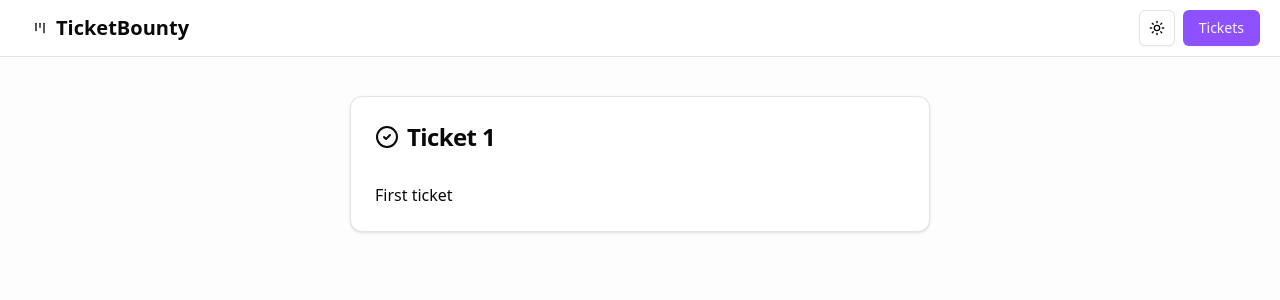
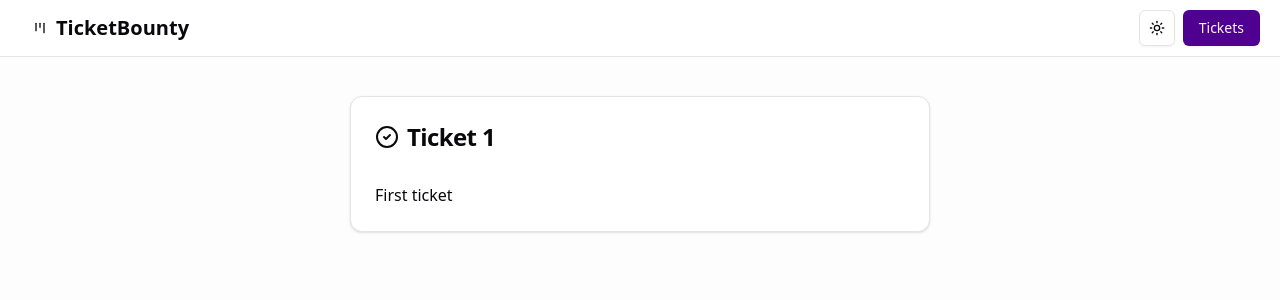
Before and after one commit to SoftDevLiz/the-road-to-next--basic--app, a Next.js app: page /tickets/1 in a window 1280 px wide. Shown: the top 300 px of the page. Built offline with nearby package versions, Linux system fonts and the light colour scheme.

Commit message:
Create queries folder and simulate ticket data fetching

```diff
--- a/src/app/globals.css
+++ b/src/app/globals.css
@@ -65,8 +65,8 @@
   --card-foreground: oklch(0.141 0.005 285.823);
   --popover: oklch(1 0 0);
   --popover-foreground: oklch(0.141 0.005 285.823);
-  --primary: oklch(0.606 0.25 292.717);
-  --primary-foreground: oklch(0.969 0.016 293.756);
+  --primary: oklch(0.35 0.2 300);
+  --primary-foreground: oklch(0.98 0.01 300);
   --secondary: oklch(0.967 0.001 286.375);
   --secondary-foreground: oklch(0.21 0.006 285.885);
   --muted: oklch(0.967 0.001 286.375);
@@ -99,8 +99,8 @@
   --card-foreground: oklch(0.985 0 0);
   --popover: oklch(0.21 0.006 285.885);
   --popover-foreground: oklch(0.985 0 0);
-  --primary: oklch(0.541 0.281 293.009);
-  --primary-foreground: oklch(0.969 0.016 293.756);
+  --primary: oklch(0.35 0.2 300);
+  --primary-foreground: oklch(0.98 0.01 300);
   --secondary: oklch(0.274 0.006 286.033);
   --secondary-foreground: oklch(0.985 0 0);
   --muted: oklch(0.274 0.006 286.033);
@@ -126,15 +126,6 @@
   --sidebar-ring: oklch(0.541 0.281 293.009);
 }
 
-
-
-
-
-
-
-
-
-
 @layer base {
   * {
     @apply border-border outline-ring/50;
@@ -143,3 +134,41 @@
     @apply bg-background text-foreground;
   }
 }
+
+.theme-custom {
+  /* Name: custom color palette
+     Author: Ilias Ism
+     URL: https://gradient.page */
+
+  /* CSS: .bg-gradient { background: var(--gradient) } */
+  --gradient: linear-gradient(to top left,#E6DADA,#274046);
+
+  --background: 0 12.35% 7.04%;
+  --foreground: 0 1.9% 99.4%;
+
+  --muted: 0 9.5% 26.4%;
+  --muted-foreground: 0 1.9% 58.8%;
+
+  --popover: 0 61.2% 11.44%;
+  --popover-foreground: 0 1.9% 99.4%;
+
+  --card: 0 61.2% 11.44%;
+  --card-foreground: 0 1.9% 99.4%;
+
+  --border: 0 9.5% 26.4%;
+  --input: 0 9.5% 26.4%;
+
+  --primary: 0 19% 88%;
+  --primary-foreground: 0 1.9% 8.8%;
+
+  --secondary: 0 9.5% 26.4%;
+  --secondary-foreground: 0 1.9% 99.4%;
+
+  --accent: 0 9.5% 26.4%;
+  --accent-foreground: 0 1.9% 99.4%;
+
+  --destructive: 0 62.8% 30.6%;
+  --destructive-foreground: 0 1.9% 99.4%;
+
+  --ring: 0 19% 88%;
+}
--- /dev/null
+++ b/src/features/ticket/queries/get-tickets.ts
@@ -0,0 +1,11 @@
+import { initialTickets } from "@/data"
+
+// Simulate data fetching
+export const getTickets = async () => {
+
+    await new Promise((resolve) => setTimeout(resolve, 2000))
+
+    return new Promise((resolve) => {
+        resolve(initialTickets)
+    })
+}
```
